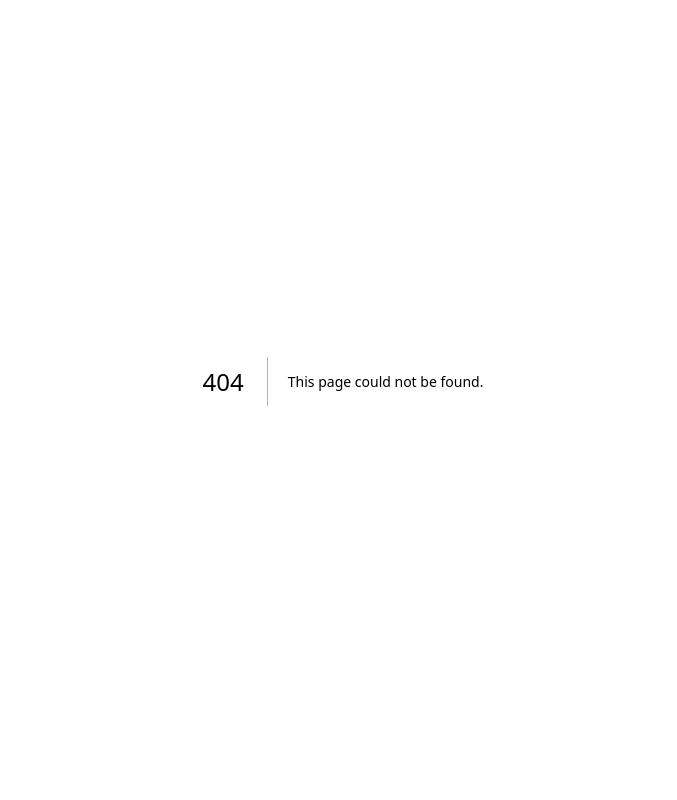
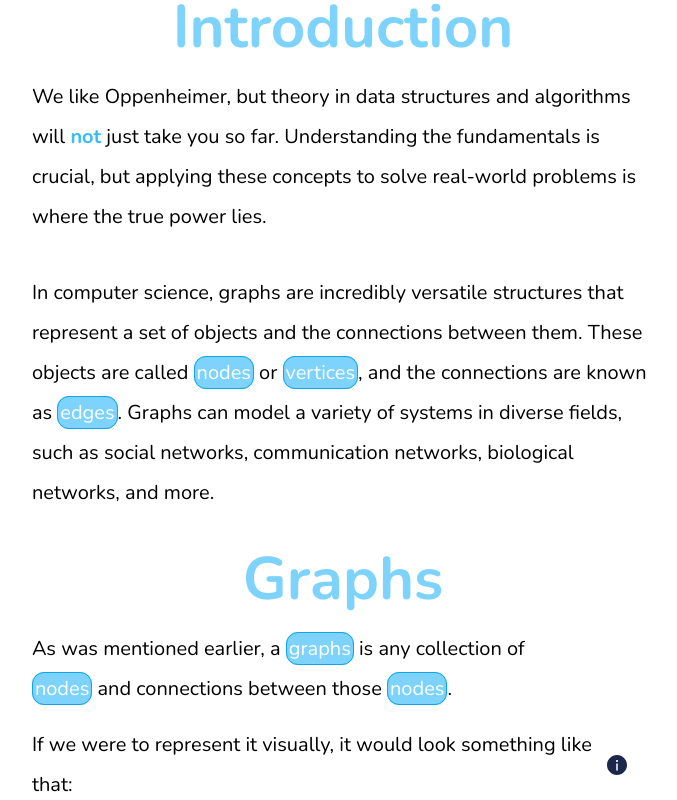
Before and after one commit to CallMeMaverick/GraphDS-Demo, a Next.js app: page /theory in a window 1280 px wide. Before the commit this address had no page. Shown: the part 340-1140 px from the top of the page, without its empty margins (297-974 px from the left). Built offline with nearby package versions, Linux system fonts and the light colour scheme.

Commit message:
feat(theory-section): finished theory section
Implemented theory section, incorporating dynamic graphs

```diff
--- /dev/null
+++ b/app/theory/page.js
@@ -0,0 +1,178 @@
+"use client";
+import GraphTheory from "@/components/GraphTheory";
+import DirectedGraphTheory from "@/components/DirectedGraphTheory";
+import { useState } from "react";
+import { motion } from "framer-motion";
+import Link from "next/link";
+
+export default function TheorySection() {
+    const [popup, setPopup] = useState(false);
+
+
+    return (
+        <div className={"flex flex-col justify-center items-center m-0 mt-4 w-7/12 mx-auto text-xl gap-5 leading-10"}>
+            <h1 className={"text-6xl text-sky-300 font-bold"}>Introduction</h1>
+            <div className={"w-10/12"}>
+                <p className="mb-4">
+                    We like Oppenheimer, but theory in data structures and algorithms will{" "}
+                    <span className="font-bold text-sky-400">not</span> just take you so far. Understanding the
+                    fundamentals is
+                    crucial, but applying these concepts to solve real-world problems is where the true power lies.
+                </p>
+            </div>
+
+            <div className={"w-10/12"}>
+                <p className="mb-4">
+                    In computer science, graphs are incredibly versatile structures that represent a set of objects and
+                    the
+                    connections between them. These objects are called{" "}
+                    <span className={"custom-span-highlight"}>nodes</span> or{" "}
+                    <span className={"custom-span-highlight"}>vertices</span>, and the connections are known as{" "}
+                    <span className={"custom-span-highlight"}>edges</span>. Graphs can model a variety of systems in
+                    diverse
+                    fields, such as social networks, communication networks, biological networks, and more.
+                </p>
+            </div>
+
+            <h1 className={"text-6xl text-sky-300 font-bold"}>Graphs</h1>
+            <div className={"flex flex-col justify-between w-10/12"}>
+                <div className={"w-10/12"}>
+                    <p className="mb-4">
+                        As was mentioned earlier, a <span className={"custom-span-highlight"}>graphs</span> is any
+                        collection of{" "}
+                        <span className={"custom-span-highlight"}>nodes</span> and connections between those{" "}
+                        <span className={"custom-span-highlight"}>nodes</span>.
+                    </p>
+                </div>
+
+                <div className={"flex flex-row justify-between items-center"}>
+                    <p className="">
+                        If we were to represent it visually, it would look something like that:
+                    </p>
+
+                    <div
+                        className="z-50 w-1/12"
+                        onMouseEnter={() => setPopup(true)}
+                        onMouseLeave={() => setPopup(false)}
+                    >
+                        <svg
+                            className={"self-end"}
+                            width="24"
+                            height="24"
+                            viewBox="0 0 24 24"
+                            fill="none"
+                            xmlns="http://www.w3.org/2000/svg"
+                        >
+                            <path
+                                fillRule="evenodd"
+                                clipRule="evenodd"
+                                d="M22 12C22 17.5228 17.5228 22 12 22C6.47715 22 2 17.5228 2 12C2 6.47715 6.47715 2 12 2C17.5228 2 22 6.47715 22 12ZM12 17.75C12.4142 17.75 12.75 17.4142 12.75 17V11C12.75 10.5858 12.4142 10.25 12 10.25C11.5858 10.25 11.25 10.5858 11.25 11V17C11.25 17.4142 11.5858 17.75 12 17.75ZM12 7C12.5523 7 13 7.44772 13 8C13 8.55228 12.5523 9 12 9C11.4477 9 11 8.55228 11 8C11 7.44772 11.4477 7 12 7Z"
+                                fill="#1C274C"
+                            />
+                        </svg>
+                    </div>
+                </div>
+
+                <div className={"h-10 mt-4"}>
+                    {popup &&
+
+                        <div className={"flex justify-center items-center"}>
+                            <motion.p
+                                className={"text-sky-300"}
+                                initial={{opacity: 0, scale: 0.8}}
+                                animate={{opacity: 1, scale: 1}}
+                                exit={{opacity: 0, scale: 0.8}}
+                                transition={{duration: 0.3}}
+                            >You can drag nodes and explore connections
+                            </motion.p>
+                        </div>
+                    }
+                </div>
+
+                <div className={"flex flex-col max-w-7xl mx-auto px-4 py-8"}>
+                    <GraphTheory/>
+                </div>
+            </div>
+
+            <h1 className={"text-6xl text-sky-300 font-bold"}>Graph Terminology</h1>
+            <div className={"flex flex-col justify-between w-10/12"}>
+                <p className="mb-4">
+                    In graphs, edges can be either <span className={"custom-span-highlight"}>directed</span> or <span
+                    className={"custom-span-highlight"}>undirected</span>.
+                    Directed edges mean you can only move in one direction.
+                    For example, if there's a directed edge from node <span
+                    className={"custom-span-highlight"}>A</span> to node <span
+                    className={"custom-span-highlight"}>B</span>, you can go from <span
+                    className={"custom-span-highlight"}>A</span> to <span
+                    className={"custom-span-highlight"}>B</span>, but not from
+                    <span
+                        className={"custom-span-highlight"}>B</span> to <span
+                    className={"custom-span-highlight"}>A</span>.
+                </p>
+                <p className="mb-4">
+                    In diagrams, directed edges are shown as arrows. Undirected edges, on the other hand, allow movement
+                    in both directions, so you can travel from
+                    <span className={"custom-span-highlight"}>A</span> to <span
+                    className={"custom-span-highlight"}>B</span> and
+                    <span className={"custom-span-highlight"}>B</span> to <span
+                    className={"custom-span-highlight"}>A</span>.
+                    These edges are represented as simple lines
+                    between nodes.
+                </p>
+
+                <div className={"custom-span-highlight flex justify-center items-center text-center"}>
+                    <p>In binary trees, for instance, the edges were directed. Binary trees are directed graphs. You
+                        can't access a node's parent, only its children. Once you move to a child, you can't move
+                        back.</p>
+                </div>
+
+                <div>
+                    <h1 className={"text-3xl text-sky-300 font-bold self-start mt-4 mb-4"}>Directed graph</h1>
+                    <DirectedGraphTheory/>
+                </div>
+            </div>
+
+            <h1 className={"text-6xl text-sky-300 font-bold"}>Connected Component</h1>
+            <div className={"flex flex-col justify-between w-10/12"}>
+                <p className="mb-4">
+                    Another key concept is the connected component.
+                    A connected component in a graph is a <span
+                    className={"custom-span-highlight"}>set of nodes</span> that are <span
+                    className={"custom-span-highlight"}>interconnected by edges</span>.
+                </p>
+
+                <div className={"custom-span-highlight flex justify-center items-center text-center mb-4"}>
+                    <p>For instance, in binary trees, there must be only one connected component, meaning all nodes must
+                        be reachable from the root node.</p>
+                </div>
+
+                <p className="mb-4">
+                    A node can have multiple edges attached to it. In a directed graph,
+                    a node can have numerous edges entering and leaving it.
+                    The number of edges that can reach the node is called its <span
+                    className={"custom-span-highlight"}>indegree</span>,
+                    while the number of edges that can leave the node is called its <span
+                    className={"custom-span-highlight"}>outdegree</span>.
+                    Nodes connected by an edge are referred to as neighbors.
+                    For instance, in a graph like <span
+                    className={"custom-span-highlight"}>A &lt;-&gt; B &lt;-&gt; C</span>, <span
+                    className={"custom-span-highlight"}>A</span> and <span
+                    className={"custom-span-highlight"}>B</span> are neighbors, <span
+                    className={"custom-span-highlight"}>B</span> is a
+                    neighbor to both <span
+                    className={"custom-span-highlight"}>A</span> and <span
+                    className={"custom-span-highlight"}>C</span>, and <span
+                    className={"custom-span-highlight"}>C</span> is a neighbor to <span
+                    className={"custom-span-highlight"}>B</span>.
+                </p>
+
+                <div className={"flex flex-row justify-between items-center text-center mt-20"}>
+                    <Link className={"hover:bg-sky-400 bg-sky-300 text-white font-bold w-36 h-10 rounded-2xl"}
+                          href={"/"}>Home</Link>
+                    <Link className={"hover:bg-sky-400 bg-sky-300 text-white font-bold w-36 h-10 rounded-2xl"}
+                          href={"/traversal"}>Traversal</Link>
+                </div>
+            </div>
+        </div>
+    );
+}
--- a/package.json
+++ b/package.json
@@ -9,6 +9,7 @@
     "lint": "next lint"
   },
   "dependencies": {
+    "d3": "^7.9.0",
     "framer-motion": "^11.2.9",
     "next": "14.2.3",
     "react": "^18.3.1",
```
Also changed, not shown: .eslintrc.json (added), 2 other files (tests, documents, lock files or other folders).
